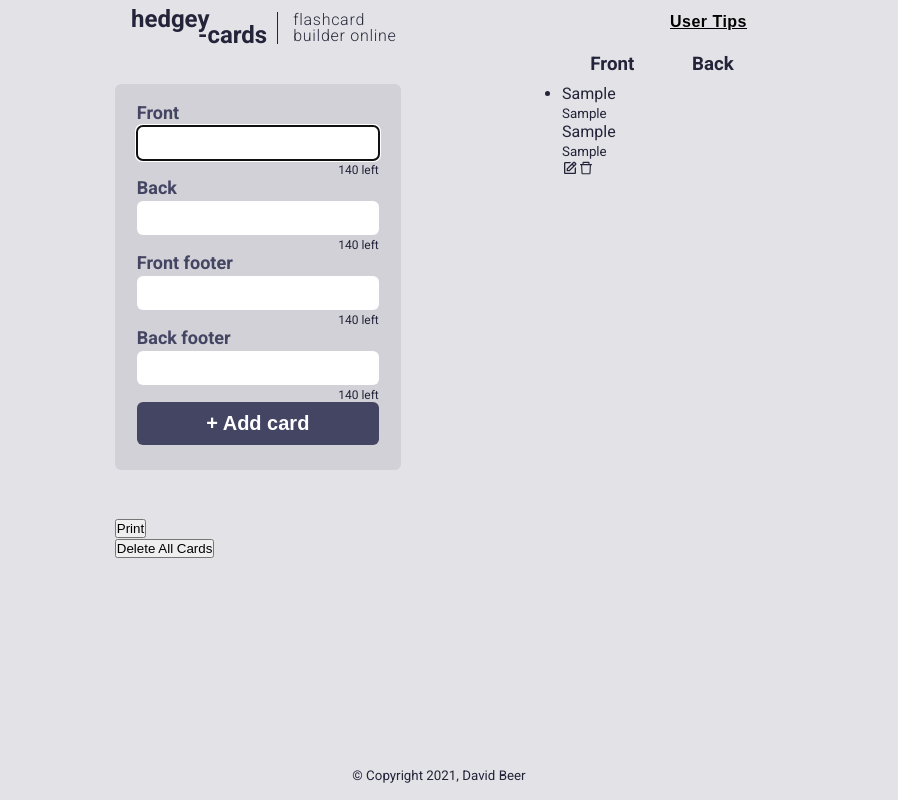
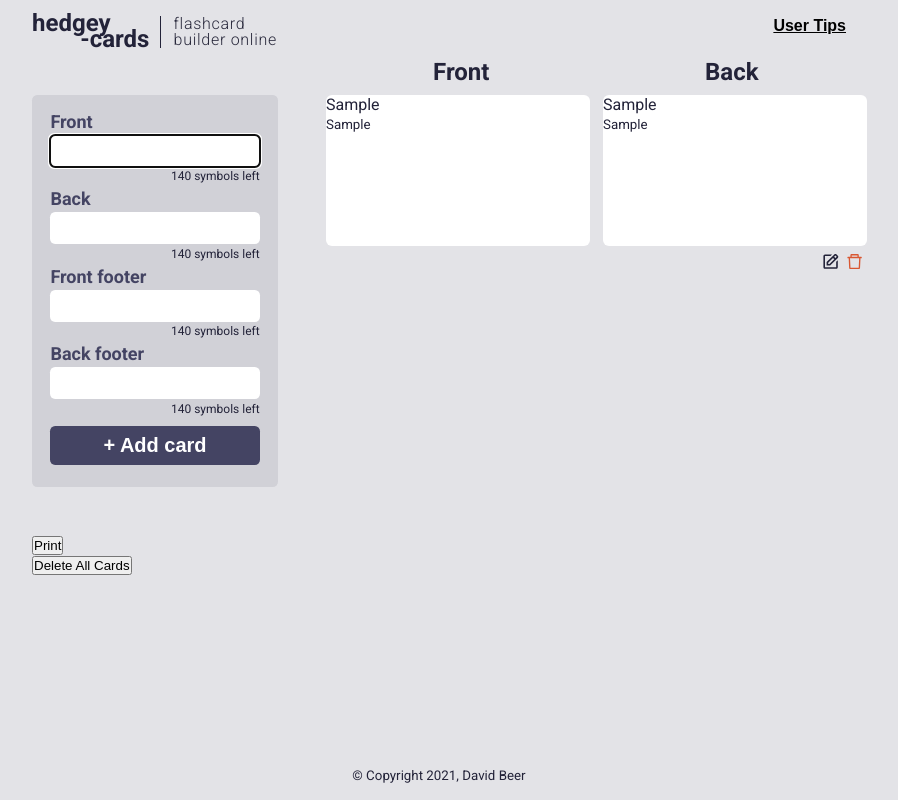
Before and after one commit to Obtez/flash-card-generator, a React (Create React App) app: page / in a window 1280 px wide. Both pictures are taken after typing "Sample", "Sample", "Sample", "Sample" into the empty fields and a click on the input "+ Add card". Shown: the whole page, without its empty margins (201-1099 px from the left). Built offline with nearby package versions, Linux system fonts and the light colour scheme.

Commit message:
cardlist restyling done

```diff
--- a/src/components/Layout/Layout.module.scss
+++ b/src/components/Layout/Layout.module.scss
@@ -8,9 +8,9 @@
   }
 
   .navbar {
-    width: 95%;
+    width: 100%;
     margin: auto;
-    padding-top: .75rem;
+    padding-top: 2vh;
     text-align: start;
     display: flex;
     flex-flow: row nowrap;
@@ -22,8 +22,8 @@
 
       .logo {
         // width to manage the second line offset
-        width: 9.2rem;
-        padding-right: .625rem;
+        width: 16.1vh;
+        padding-right: 1.3vh;
         font-size: 1.5rem;
         font-weight: bold;
         line-height: 65%;
@@ -40,7 +40,7 @@
       }
 
       .slogan {
-        margin-left: .938rem;
+        margin-left: 1.6vh;
         font-size: 1rem;
         font-weight: 300;
         color: $text-muted;
@@ -61,7 +61,6 @@
         font-size: 1rem;
         font-weight: 700;
         text-decoration: underline;
-        letter-spacing: 0.03em;
         border: none;
       }
     }
--- a/src/pages/Builder/_styles/CardBuilder.module.scss
+++ b/src/pages/Builder/_styles/CardBuilder.module.scss
@@ -303,7 +303,7 @@
 
 .separator {
   width: 100%;
-  height: 2.5rem;
+  height: 5.8vh;
 }
 
 .cardBuilder {
@@ -311,6 +311,7 @@
   grid-template-areas:
   "controls cards"
   "buttons cards";
+  grid-template-columns: min-content auto;
   grid-template-rows: auto 1fr;
   gap: 3rem;
 }
@@ -325,4 +326,5 @@
 
 .cardsContainer {
   grid-area: cards;
+
 }
--- a/src/pages/Builder/components/BuilderForm.module.scss
+++ b/src/pages/Builder/components/BuilderForm.module.scss
@@ -1,16 +1,20 @@
 @import "../../../styles/variables";
 
 .formContainer {
-  width: 286px;
-  padding: 1.125rem 1.375rem 1.563rem 1.375rem;
-  border-radius: .375rem;
+  width: 30.75vh;
+  padding-top: 2vh;
+  padding-right: 2.3vh;
+  padding-bottom: 2.7vh;
+  padding-left: 2.3vh;
+  border-radius: 0.65vh;
   background-color: $form-bg;
 
   .formGroup {
+    margin-bottom: 0.65vh;
 
     label {
       display: block;
-      margin-bottom: .188rem;
+      margin-bottom: 0.4vh;
       font-size: 1.125rem;
       font-weight: 700;
       color: $label;
@@ -19,11 +23,11 @@
     input {
       display: block;
       width: 100%;
-      margin-bottom: .188rem;
-      padding: .5rem 1rem;
+      margin-bottom: 0.3vh;
+      padding: 0.86vh 1.7vh;
       font-size: 1rem;
       border: none;
-      border-radius: .375rem;
+      border-radius: 0.65vh;
     }
 
     small {
@@ -36,13 +40,14 @@
   .submitContainer {
     input {
       width: 100%;
-      padding: .625rem;
+      margin-top: .65vh;
+      padding: 1vh;
       font-size: 1.25rem;
       font-weight: 700;
       color: white;
       background-color: $label;
       border: none;
-      border-radius: .375rem;
+      border-radius: 0.65vh;
     }
   }
 }
--- a/src/pages/Builder/components/BuilderForm.tsx
+++ b/src/pages/Builder/components/BuilderForm.tsx
@@ -86,7 +86,7 @@ const CardForm = ({addCardToStack}: PropsType) => {
       maxLength={140}
       required
         />
-      <small className={styles.charsLeft}>{charsLeft.front} left</small>
+      <small className={styles.charsLeft}>{charsLeft.front} symbols left</small>
       </div>
 
 
@@ -101,7 +101,7 @@ const CardForm = ({addCardToStack}: PropsType) => {
         maxLength={140}
         required
         />
-        <small className={styles.charsLeft}>{charsLeft.back} left</small>
+        <small className={styles.charsLeft}>{charsLeft.back} symbols left</small>
       </div>
 
       <div className={styles.formGroup}>
@@ -114,7 +114,7 @@ const CardForm = ({addCardToStack}: PropsType) => {
         onChange={(e) => updateInputValue(e)}
         maxLength={140}
         />
-        <small className={styles.charsLeft}>{charsLeft.footerFront} left</small>
+        <small className={styles.charsLeft}>{charsLeft.footerFront} symbols left</small>
       </div>
 
       <div className={styles.formGroup}>
@@ -127,7 +127,7 @@ const CardForm = ({addCardToStack}: PropsType) => {
         onChange={(e) => updateInputValue(e)}
         maxLength={140}
         />
-        <small className={styles.charsLeft}>{charsLeft.footerBack} left</small>
+        <small className={styles.charsLeft}>{charsLeft.footerBack} symbols left</small>
       </div>
 
       <span className={styles.submitContainer}>
--- /dev/null
+++ b/src/pages/Builder/components/Card.module.scss
@@ -0,0 +1,40 @@
+@import "../../../styles/variables";
+
+.card {
+  width: 100%;
+  margin-bottom: 2.5vh;
+  display: grid;
+  grid-template-columns: 1fr 1fr;
+  gap: 0 .813rem;
+}
+
+.cardFront,
+.cardBack {
+  display: block;
+  width: 33vh;
+  height: calc(33vh / 1.75);
+  margin-bottom: .8vh;
+  background-color: white;
+  border-radius: .375rem;
+}
+
+.btnContainer {
+  grid-column: 1 / 3;
+  padding: 0 .4vh;
+  display: flex;
+  flex-flow: row nowrap;
+  justify-content: flex-end;
+  gap: .5vh;
+
+  .editIcon,
+  .deleteIcon {
+    font-size: 1.2rem;
+  }
+
+  .editIcon {
+  }
+
+  .deleteIcon {
+    color: $accent-icon;
+  }
+}
--- a/src/pages/Builder/components/Card.tsx
+++ b/src/pages/Builder/components/Card.tsx
@@ -1,7 +1,7 @@
 import { AiOutlineDelete } from "react-icons/ai"
 import { BiEdit } from "react-icons/bi"
 import { ICard } from "types";
-import styles from "../_styles/CardBuilder.module.scss";
+import styles from "./Card.module.scss";
 
 interface PropsType {
   card: ICard
@@ -11,7 +11,7 @@ interface PropsType {
 
 const Card = ({ card, deleteCard, populateEditModal }: PropsType) => {
   return (
-    <li className={styles.cardItem}>
+    <li className={styles.card}>
       <div className={styles.cardFront} onClick={() => populateEditModal(card.id, false)}>
         <p className={styles.cardBody}>{card.front}</p>
         {
--- a/src/pages/Builder/components/CardList.module.scss
+++ b/src/pages/Builder/components/CardList.module.scss
@@ -1,14 +1,20 @@
 .cardList {
 
+  ul {
+    list-style-type: none;
+  }
 
 }
 
 .columnHeading {
-  height: 2.5rem;
+  height: 5.8vh;
   display: grid;
   grid-template-columns: 1fr 1fr;
   align-items: center;
+
   h3 {
+    font-size: 1.5rem;
+    font-weight: 700;
     text-align: center;
   }
 }
--- a/src/styles/index.scss
+++ b/src/styles/index.scss
@@ -17,7 +17,7 @@ body {
 
 .App {
   min-height: 100vh;
-  padding: 0 calc((100vw - 100vh)/1.52);
+  padding: 0 calc((100vw - 100vh)/2.06);
 }
 
 a {
```
